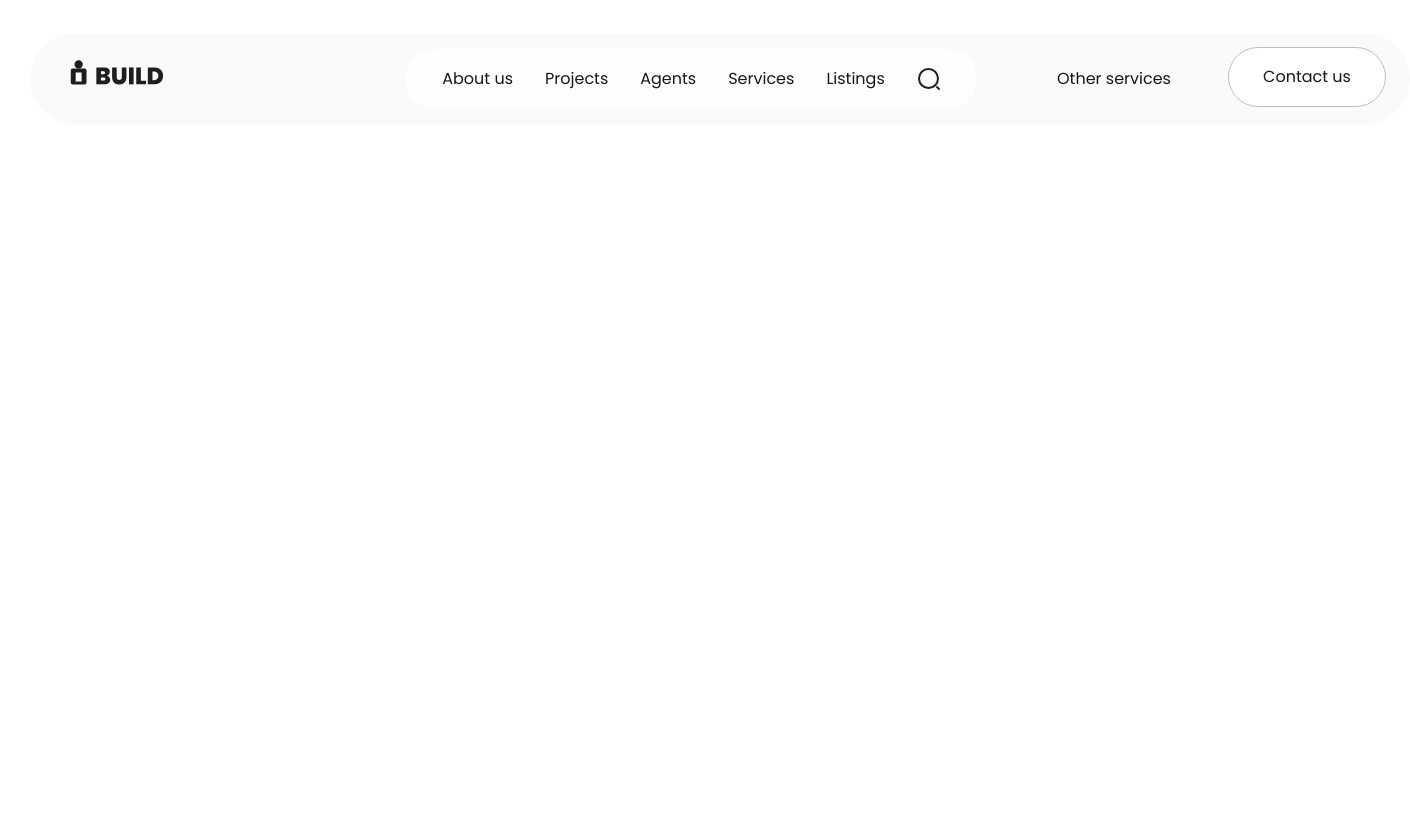
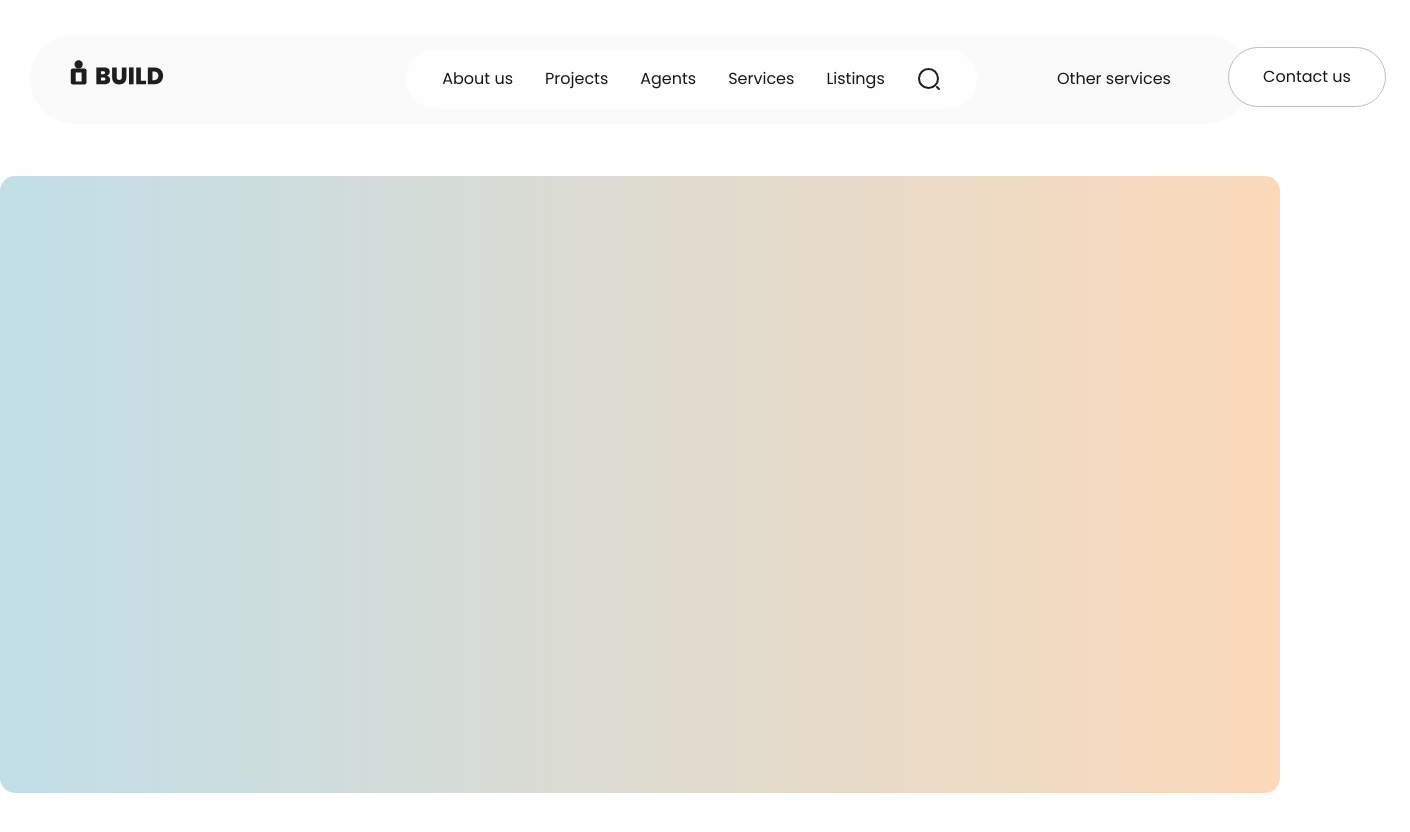
Before and after one commit to kav1nduKalhara/estate-landing-page, a Next.js app: page / in a window 1280 px wide. Shown: the top 832 px of the page, 1410 px wide, since content can reach past the window. Before the commit the page ends 800 px from the top, so only its background shows below. Built offline with nearby package versions, Linux system fonts and the light colour scheme.

Commit message:
feat: refactor NavBar layout and add Hero component

```diff
--- a/app/page.tsx
+++ b/app/page.tsx
@@ -1,10 +1,12 @@
 import Image from "next/image";
 import NavBar from "@/components/NavBar";
+import Hero from "@/components/Hero";
 
 export default function Home() {
     return (
         <main>
             <NavBar/>
+            <Hero/>
         </main>
     );
 }
--- /dev/null
+++ b/components/Hero.tsx
@@ -0,0 +1,13 @@
+const Hero = () => {
+    return (
+        <div className="relative flex items-center justify-center h-screen -mt-10">
+            <div className=" w-[1380px] h-[617px] rounded-[15px]" style={{
+                background: 'linear-gradient(to right, #C1DEE8, #FBD9B9)'
+            }}>
+
+            </div>
+        </div>
+    )
+}
+
+export default Hero;
--- a/components/NavBar.tsx
+++ b/components/NavBar.tsx
@@ -3,12 +3,13 @@ import Link from "next/link";
 
 const NavBar = () => {
     return (
-        <nav className="absolute top-[34px] left-[30px] w-[1380px] h-[90px] rounded-[70px] bg-[#FAFAFA]">
+        <div className="flex justify-center pt-[34px] px-[30px]">
+            <nav className="w-[1380px] h-[90px] rounded-[70px] bg-[#FAFAFA] relative">
                 <div className="absolute top-[23px] left-[40px] flex items-center gap-[10px]">
                     <img src="/Logo.svg" alt="Logo" className="w-[93.89px] h-[27.5px]"/>
                 </div>
                 <div className="absolute top-[15px] left-[376px] w-[571px] h-[60px] bg-[#FEFEFF] rounded-[40px] flex justify-center">
-                <div className="flex flex-row items-center space-x-8 " >
+                    <div className="flex flex-row items-center space-x-8">
                         <Link href="/">
                             <div className="font-[400] text-[16px] leading-[120%]">
                                 About us
@@ -41,19 +42,20 @@ const NavBar = () => {
                 </div>
                 <div className="absolute top-[35px] left-[1027px] w-[141px] h-[19px]">
                     <Link href="/">
-                    <div className= "font-[400] text-[16px] leading-[120%]">
+                        <div className="font-[400] text-[16px] leading-[120%]">
                             Other services
                         </div>
                     </Link>
                 </div>
                 <div className="absolute top-[13px] left-[1198px] w-[158px] h-[60px] bg-white border border-[#BEBEBE] rounded-[40px] flex items-center justify-center gap-[10px]">
                     <Link href="/">
-                    <div className= "font-[400] text-[16px] leading-[120%] whitespace-nowrap">
+                        <div className="font-[400] text-[16px] leading-[120%] whitespace-nowrap">
                             Contact us
                         </div>
                     </Link>
                 </div>
             </nav>
+        </div>
     )
 }
 
```
Lines whose indentation alone changed are shown as unchanged.
